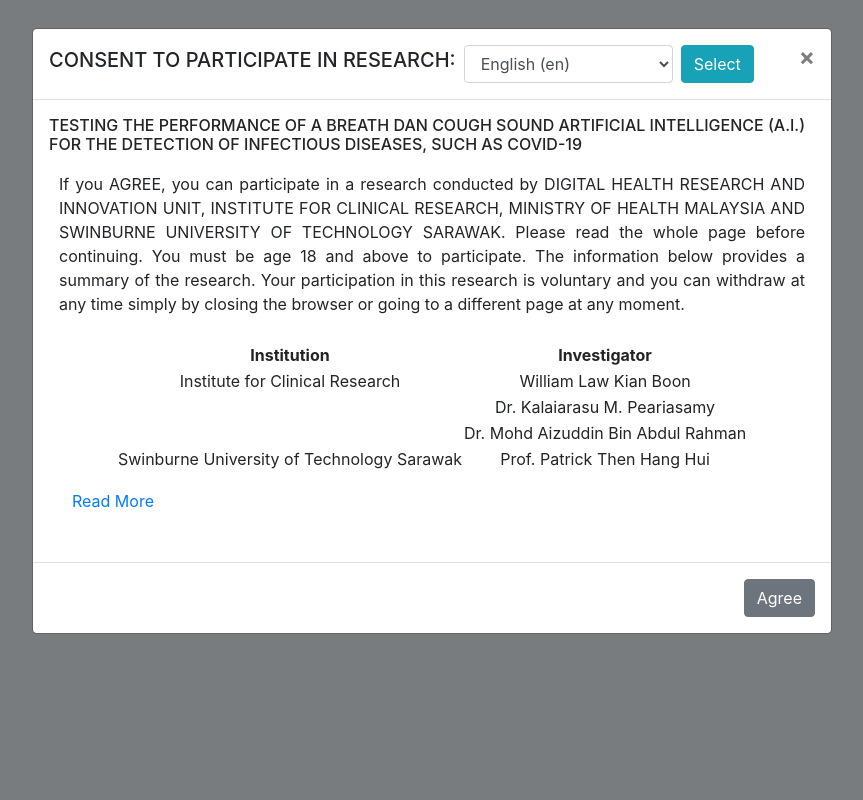
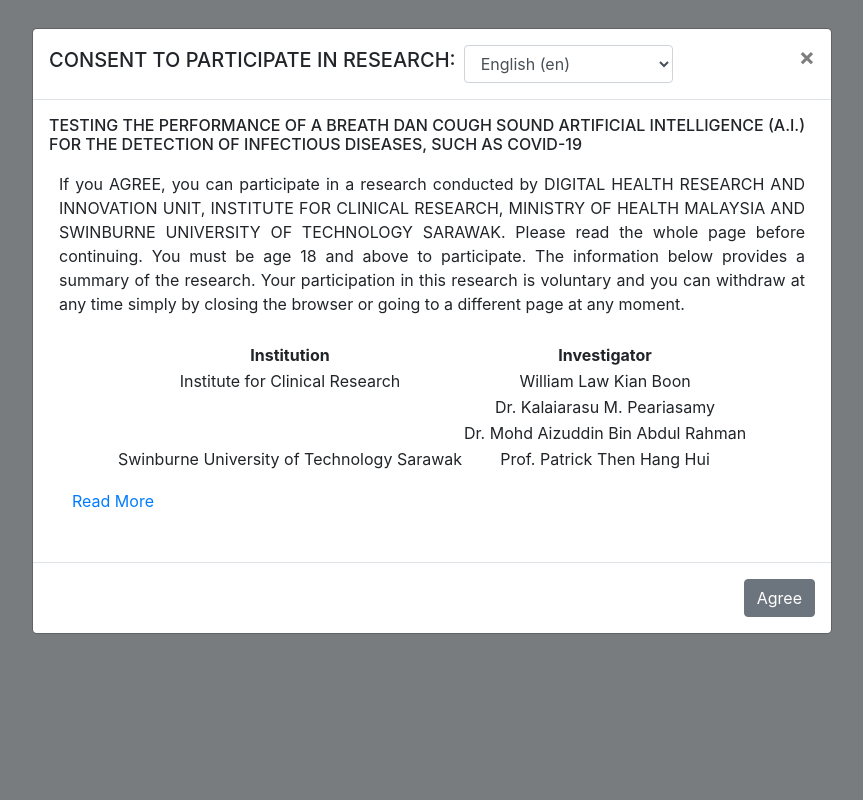
Before and after one commit to Infront-Development/nih-cough-sound, a Django app: page /recording/consent in a window 1280 px wide. Shown: the whole page, without its empty margins (208-1071 px from the left). Run offline with Django 3.2, Linux system fonts and the light colour scheme; some libraries are stand-ins or nearby versions.

Commit message:
dropdown click to submit

```diff
--- a/recording/templates/consent-pop-up.html
+++ b/recording/templates/consent-pop-up.html
@@ -70,7 +70,7 @@
                         <form class="form-inline ml-2" action="{% url 'set_language' %}" method="POST">
                                 {% csrf_token %}
                                 <input type="hidden" name="next" value="{{ redirect_to }}" >
-                                <select class="form-control" name="language" id="">
+                                <select class="form-control" name="language" id="language" onchange="this.form.submit()">
                                     {% get_current_language as LANGUAGE_CODE %}
                                     {% get_available_languages as LANGUAGES %}
                                     {% get_language_info_list for LANGUAGES as languages %}
@@ -80,7 +80,6 @@
                                     </option>
                                     {% endfor %}
                                 </select>
-                                <input class="btn btn-info ml-2" type="submit" value="Select">
                             </form>
                         <button type="button" class="close" data-dismiss="modal" aria-label="Close">
                         <span aria-hidden="true">&times;</span>
```
Lines whose indentation alone changed are shown as unchanged.
